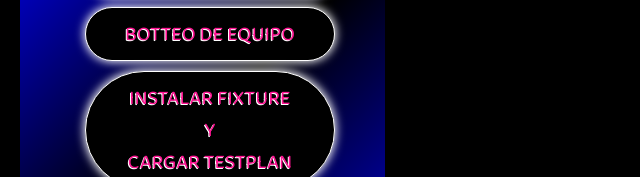
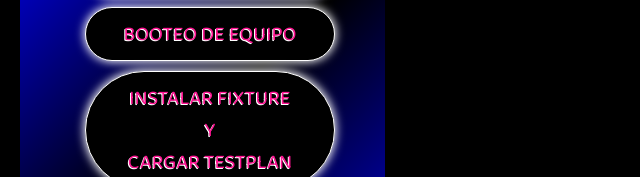
Before and after one commit to Felipe021284/DEPARTAMENTO-DE-PRUEBAS-, a plain HTML site: page MANUAL.html in a window 1280 px wide. Shown: the part 220-397 px from the top of the page, 0-640 px from the left. Drawn offline with Linux system fonts and the light colour scheme.

Commit message:
Update MANUAL.html

```diff
--- a/MANUAL.html
+++ b/MANUAL.html
@@ -276,7 +276,7 @@ i{
    </li>
     <li>
        <a href="BOTTEO
-      ">BOTTEO DE EQUIPO</a>
+      ">BOOTEO DE EQUIPO</a>
 
    </li>
 
```
